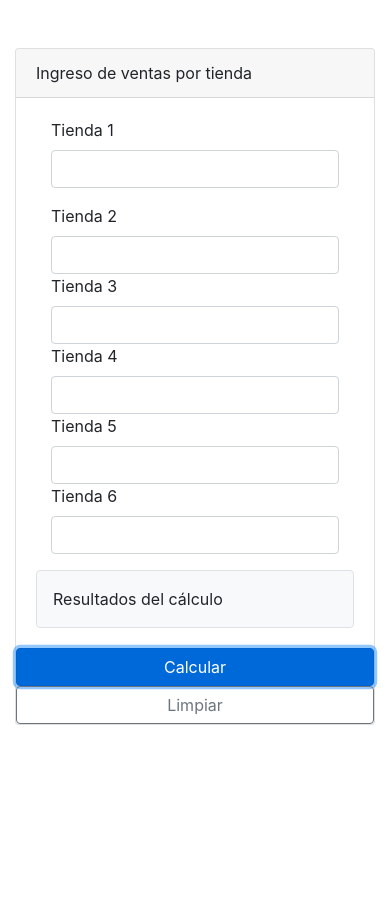
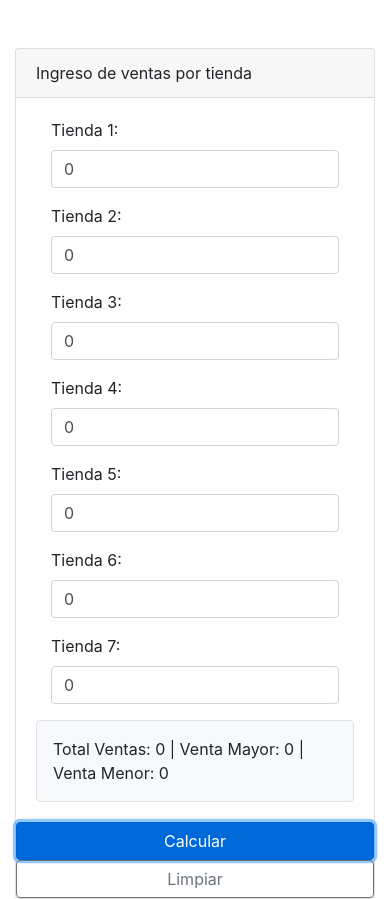
Before and after one commit to lelen-cp/JS_Ventas, a plain HTML site: page index.html in a window 390 px wide. Both pictures are taken after a click on the button "Calcular". Before the commit the page ends 844 px from the top, so only its background shows below. Drawn offline with nearby package versions, Linux system fonts and the light colour scheme.

Commit message:
Cambios de automatización label e input + tiendas

```diff
--- a/index.html
+++ b/index.html
@@ -9,7 +9,7 @@
     <link rel="stylesheet" href="https://maxcdn.bootstrapcdn.com/bootstrap/4.5.2/css/bootstrap.min.css">
 </head>
 
-<body>
+<body onload="crearTiendas('itemsTiendas', 0, 7)">
     <div class="container mt-5">
         <div class="row justify-content-center">
             <div class="col-md-6">
@@ -19,37 +19,7 @@
                     </div>
                     <div class="card-body">
                         <form>
-                            <div class="form-row">
-                            </div>
-
-                            <div class="form-group col-md-6">
-                                <label for="ventasTienda1">Tienda 1</label>
-                                <input type="number" class="form-control" id="ventasTienda1" min="0">
-                            </div>
-
-                            <div class="forms-group col-md-6">
-                                <label for="ventasTienda2">Tienda 2</label>
-                                <input type="number" class="form-control" id="ventasTienda2" min="0">
-                            </div>
-
-                            <div class="forms-group col-md-6">
-                                <label for="ventasTienda3">Tienda 3</label>
-                                <input type="number" class="form-control" id="ventasTienda3" min="0">
-                            </div>
-
-                            <div class="forms-group col-md-6">
-                                <label for="ventasTienda4">Tienda 4</label>
-                                <input type="number" class="form-control" id="ventasTienda4" min="0">
-                            </div>
-
-                            <div class="forms-group col-md-6">
-                                <label for="ventasTienda5">Tienda 5</label>
-                                <input type="number" class="form-control" id="ventasTienda5" min="0">
-                            </div>
-
-                            <div class="forms-group col-md-6">
-                                <label for="ventasTienda6">Tienda 6</label>
-                                <input type="number" class="form-control" id="ventasTienda6" min="0">
+                            <div class="form-group col-md-6" id="itemsTiendas">
                             </div>
 
                             <div id="parrafoSalida" class="container mt-3 p-3 bg-light border rounded">Resultados
--- a/script.js
+++ b/script.js
@@ -1,8 +1,46 @@
-//Función para extraer el valor numerico ingresado en cada tienda
+function crearTiendas(contenedorID, min, cantidadTiendas) {
+  //encontrar contenedor por su id
+  let elementoContenedor = document.getElementById(contenedorID);
+
+  // loop para crear tantas tiendas como se pidan
+  for (
+    let conteoTiendas = 1;
+    conteoTiendas <= cantidadTiendas;
+    conteoTiendas++
+  ) {
+    let textoEtiqueta = "Tienda " + conteoTiendas;
+
+    let ParrafoTienda = crearParrafoTienda(textoEtiqueta, min);
+
+    elementoContenedor.appendChild(ParrafoTienda);
+  }
+}
+
+function crearParrafoTienda(textoLabel, valorMin) {
+  let elementoParrafo = document.createElement("p");
+
+  let elementoEtiqueta = document.createElement("label");
+  elementoEtiqueta.innerText = textoLabel + ": ";
+
+  elementoEtiqueta.setAttribute("for", textoLabel);
+
+  let elementoInput = document.createElement("input");
+
+  elementoInput.className = "form-control";
+  elementoInput.setAttribute("type", "number");
+  elementoInput.setAttribute("id", textoLabel);
+  elementoInput.setAttribute("min", valorMin);
+  elementoInput.setAttribute("value", 0);
+
+  //Agregar label al input de parrafo
+  elementoParrafo.appendChild(elementoEtiqueta);
+  elementoParrafo.appendChild(elementoInput);
+
+  return elementoParrafo;
+}
 
 function extraerNumeroDesdeElemento(elemento) {
-  let miElemento = document.getElementById(elemento); //Variable que extrae el valor del parametro (elemento).
-  let miTexto = miElemento.value; //Extraer el valor del parametro "elemento" y almacenarlo en la variable.
+  let miTexto = elemento.value; //Extraer el valor del parametro "elemento" y almacenarlo en la variable.
   let miNumero = Number(miTexto); //Convierte el valor de lo almacenado en "miTexto" y convertirlo a número.
 
   return miNumero;
@@ -10,13 +48,14 @@ function extraerNumeroDesdeElemento(elemento) {
 
 function calcular() {
   let ventas = [];
+  let posicionVentas = 0;
+  let elementosVentas = document.getElementById("itemsTiendas");
 
-  ventas[0] = extraerNumeroDesdeElemento("ventasTienda1");
-  ventas[1] = extraerNumeroDesdeElemento("ventasTienda2");
-  ventas[2] = extraerNumeroDesdeElemento("ventasTienda3");
-  ventas[3] = extraerNumeroDesdeElemento("ventasTienda4");
-  ventas[4] = extraerNumeroDesdeElemento("ventasTienda5");
-  ventas[5] = extraerNumeroDesdeElemento("ventasTienda6");
+  for (let item of elementosVentas.children) {
+    let valorVenta = extraerNumeroDesdeElemento(item.children[1]);
+    ventas[posicionVentas] = valorVenta;
+    posicionVentas = posicionVentas + 1;
+  }
 
   //Empecemos con los cálculos
 
@@ -27,16 +66,16 @@ function calcular() {
   let mensajeSalida =
     "Total Ventas: " +
     totalVentas +
-    " / Venta Mayor: " +
+    "  |  Venta Mayor: " +
     ventaMayor +
-    " / Venta Menor: " +
+    "  |  Venta Menor: " +
     ventaMenor;
   let elementoSalida = document.getElementById("parrafoSalida");
 
   elementoSalida.textContent = mensajeSalida;
 }
 
-function sumarTotal() {
+function sumarTotal(array) {
   let total = 0;
   for (let venta of array) {
     total = total + venta;
```
